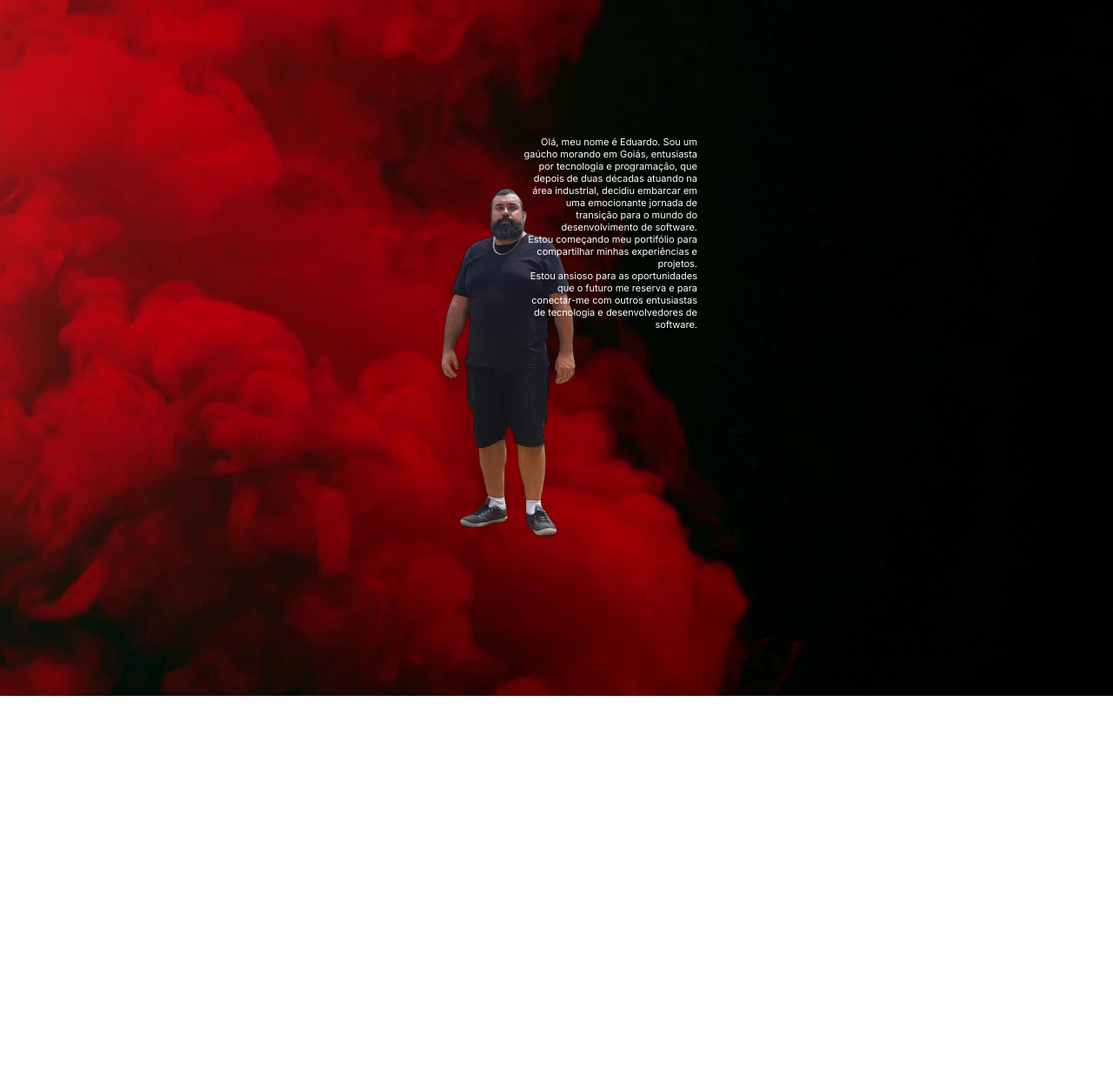
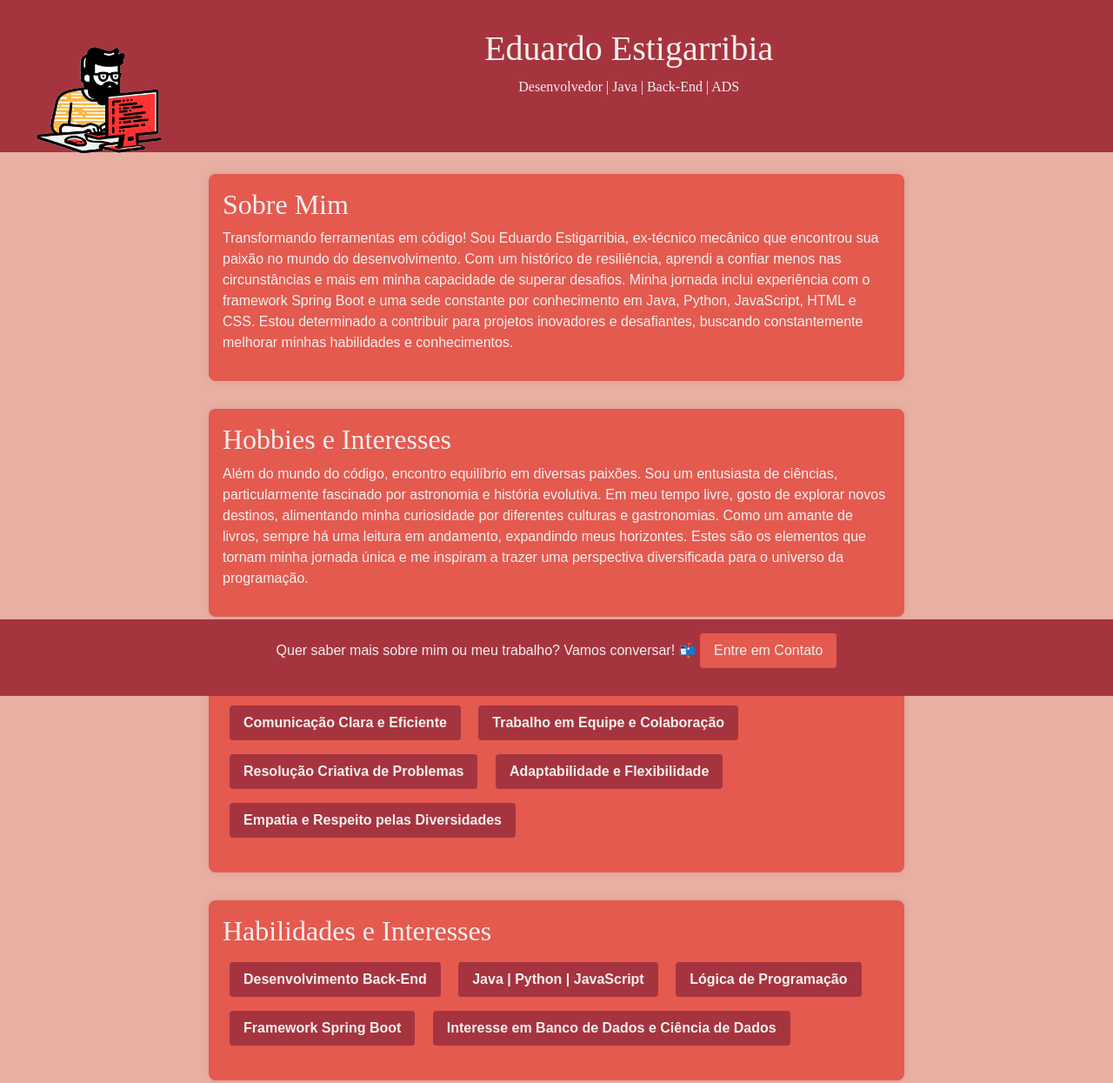
Before and after one commit to Drufontael/primeiroFront, a plain HTML site: page about.html in a window 1280 px wide. Shown: the top 1245 px of the page at 87% size. Before the commit the page ends 800 px from the top, so only its background shows below. Drawn offline with nearby package versions, Linux system fonts and the light colour scheme; a web font is replaced by a local one.

Commit message:
git commit -m"Alterado about" git pull

```diff
--- a/about.html
+++ b/about.html
@@ -1,30 +1,220 @@
 <!DOCTYPE html>
-<html lang="pt-br">
+<html lang="pt-BR">
+
 <head>
-    <link rel="preconnect" href="https://fonts.googleapis.com" />
-    <link rel="preconnect" href="https://fonts.gstatic.com" crossorigin />
+  <meta charset="UTF-8">
+  <meta name="viewport" content="width=device-width, initial-scale=1.0">
+  <title>Eduardo Estigarribia - Desenvolvedor</title>
+  <link rel="preconnect" href="https://fonts.googleapis.com">
+  <link rel="preconnect" href="https://fonts.gstatic.com" crossorigin>
   <link
-      href="https://fonts.googleapis.com/css2?family=Inter:wght@400;500&display=swap"
-      rel="stylesheet"
-    />
-    <meta charset="UTF-8" />
-    <meta name="viewport" content="width=device-width, initial-scale=1.0" />
-    <title>About</title>
-    <link rel="stylesheet" href="./style-about.css" />
+    href="https://fonts.googleapis.com/css2?family=Cinzel:wght@400;500&family=Fauna+One&family=Outfit:wght@400;700&family=Spectral+SC:ital,wght@0,300;0,500;1,300;1,500&family=Yrsa:ital,wght@0,300;0,500;1,300;1,500&display=swap"
+    rel="stylesheet">
+  <link href="https://cdn.jsdelivr.net/npm/bootstrap@5.3.2/dist/css/bootstrap.min.css" rel="stylesheet"
+    integrity="sha384-T3c6CoIi6uLrA9TneNEoa7RxnatzjcDSCmG1MXxSR1GAsXEV/Dwwykc2MPK8M2HN" crossorigin="anonymous">
+  <link rel="stylesheet" href="https://cdnjs.cloudflare.com/ajax/libs/font-awesome/6.0.0-beta3/css/all.min.css">
+  <style>
+    :root {
+      --background-header-footer: #a6343f;
+      --background-section-color: #e45a4f;
+      --background-body-color: #e9afa3;
+      --background-hover: #5f2c2c;
+      --font-header: "Spectral SC";
+      --font-subheader: "Fauna One";
+      --font-body: "Yrsa"
+    }
+
+    body {
+      font-family: var(--font-body), 'Arial', sans-serif;
+      font-weight: 300;
+      margin: 0;
+      padding: 0;
+      box-sizing: border-box;
+      background-color: var(--background-body-color);
+      color: #f3efef;
+    }
+
+    div {
+      margin-bottom: 100px;
+    }
+
+    header {
+      background-color: var(--background-header-footer);
+      color: #f3efef;
+      font-family: var(--font-header);
+      text-align: center;
+      padding: 2em;
+      position: fixed;
+      top: 0;
+      height: 175px;
+      width: 100%;
+    }
+
+    section {
+      max-width: 800px;
+      margin: 2em auto;
+      padding: 1em;
+      background-color: var(--background-section-color);
+      border-radius: 8px;
+      box-shadow: 0 0 10px rgba(0, 0, 0, 0.1);
+    }
+
+    h2,
+    h3 {
+      font-family: var(--font-subheader);
+      color: #f3efef;
+    }
+
+
+    ul {
+      list-style: none;
+      padding: 0;
+    }
+
+    li {
+      margin-bottom: 0.5em;
+    }
+
+    a {
+      color: #f3efef;
+      font-weight: bold;
+      text-decoration: none;
+    }
+
+    a:hover {
+      text-decoration: underline;
+    }
+
+    footer {
+      text-align: center;
+      padding: 1em;
+      background-color: var(--background-header-footer);
+      color: #f3efef;
+      position: fixed;
+      bottom: 0;
+      width: 100%;
+    }
+
+    .logo-drufontael {
+
+      height: 150%;
+    }
+
+
+
+    .skills-container {
+      display: flex;
+      flex-wrap: wrap;
+    }
+
+    .skill {
+      margin: 0.5em;
+      padding: 0.5em 1em;
+      background-color: var(--background-header-footer);
+      color: #f3efef;
+      border-radius: 4px;
+      font-weight: bold;
+      display: inline-block;
+    }
+
+    .contact-btn {
+      background-color: var(--background-section-color);
+      color: #f3efef;
+      padding: 0.5em 1em;
+      border: none;
+      border-radius: 4px;
+      cursor: pointer;
+    }
+
+    .contact-btn:hover {
+      background-color: var(--background-hover);
+    }
+  </style>
 </head>
+
 <body>
-    <div id="container">
-      <img src="./assets/minha-image.png" alt="Imagem de Edu vestido de preto">
-      <div id="description">
+
+
+  <header>
+    <img src="./assets/DrufontaelLogo.png" class="logo-drufontael rounded float-start" alt="logo drufontael">
+    <h1>Eduardo Estigarribia</h1>
+    <p>Desenvolvedor | Java | Back-End | ADS</p>
+  </header>
+
+
+  <section style="margin-top: 200px;">
+    <h2>Sobre Mim</h2>
     <p>
-          Olá, meu nome é Eduardo. Sou um gaúcho morando em Goiás, entusiasta por tecnologia e programação, que depois de duas décadas atuando na área industrial, decidiu embarcar em uma emocionante jornada de transição para o mundo do desenvolvimento de software.<br>
-          Estou começando meu portifólio para compartilhar minhas experiências e projetos.<br>
-          Estou ansioso para as oportunidades
-          que o futuro me reserva e para conectar-me com outros entusiastas de
-          tecnologia e desenvolvedores de software.
+      Transformando ferramentas em código! Sou Eduardo Estigarribia, ex-técnico mecânico que encontrou sua paixão no
+      mundo
+      do desenvolvimento. Com um histórico de resiliência, aprendi a confiar menos nas circunstâncias e mais em minha
+      capacidade de superar desafios. Minha jornada inclui experiência com o framework Spring Boot e uma sede constante
+      por conhecimento em Java, Python, JavaScript, HTML e CSS. Estou determinado a contribuir para projetos inovadores
+      e desafiantes, buscando constantemente melhorar minhas habilidades e conhecimentos.
     </p>
+  </section>
 
-      </div>
-    </div>
+  <section>
+    <h2>Hobbies e Interesses</h2>
+    <p>
+      Além do mundo do código, encontro equilíbrio em diversas paixões. Sou um entusiasta de ciências, particularmente
+      fascinado por astronomia e história evolutiva. Em meu tempo livre, gosto de explorar novos destinos, alimentando
+      minha curiosidade por diferentes culturas e gastronomias. Como um amante de livros, sempre há uma leitura em
+      andamento,
+      expandindo meus horizontes. Estes são os elementos que tornam minha jornada única e me inspiram a trazer uma
+      perspectiva diversificada para o universo da programação.
+    </p>
+  </section>
+
+  <section class="skills-container">
+    <h2>Soft Skills</h2>
+    <ul>
+      <li class="skill">Comunicação Clara e Eficiente</li>
+      <li class="skill">Trabalho em Equipe e Colaboração</li>
+      <li class="skill">Resolução Criativa de Problemas</li>
+      <li class="skill">Adaptabilidade e Flexibilidade</li>
+      <li class="skill">Empatia e Respeito pelas Diversidades</li>
+    </ul>
+  </section>
+
+  <section class="skills-container">
+    <h2>Habilidades e Interesses</h2>
+    <ul>
+      <li class="skill">Desenvolvimento Back-End</li>
+      <li class="skill">Java | Python | JavaScript</li>
+      <li class="skill">Lógica de Programação</li>
+      <li class="skill">Framework Spring Boot</li>
+      <li class="skill">Interesse em Banco de Dados e Ciência de Dados</li>
+    </ul>
+  </section>
+
+  <section>
+    <h2>Projetos Destacados</h2>
+    <ul>
+      <li><a href="#">Barber Easy</a> - Sistema de agendamento para barbearias</li>
+      <li><a href="#">Nome do Projeto 2</a> - Breve Descrição</li>
+    </ul>
+  </section>
+
+  <section style="margin-bottom: 150px;">
+    <h2>Objetivo Profissional</h2>
+    <p>
+      Meu objetivo como desenvolvedor é ir além de simplesmente escrever código. Busco participar ativamente do
+      ciclo de vida do desenvolvimento de software, desde a concepção até a entrega, aplicando meu conhecimento
+      técnico. Tenho paixão por construir soluções eficientes e inovadoras que não apenas atendam às necessidades dos
+      usuários, mas que também inspirem e facilitem suas vidas. Almejo integrar
+      equipes dinâmicas, onde a colaboração e a aprendizagem contínua sejam valores fundamentais, visando meu
+      crescimento profissional e contribuição significativa para projetos desafiadores.
+    </p>
+  </section>
+
+
+
+  <footer>
+    <p>Quer saber mais sobre mim ou meu trabalho? Vamos conversar! 📬 <button class="contact-btn"
+        onclick="window.location.href='mailto:edu@drufontael.com '">Entre em Contato</button></p>
+  </footer>
+
 </body>
+
 </html>
```
Also changed, not shown: index.html (+4 -4 lines), assets/DrufontaelLogo.png (added), assets/bg-desktop-light.jpg (deleted), assets/bg-mobile-light.jpg (deleted), assets/bg-mobile.jpg (deleted), assets/bg_mobile-about.png (deleted), 1 other file. Lines whose indentation alone changed are shown as unchanged.
